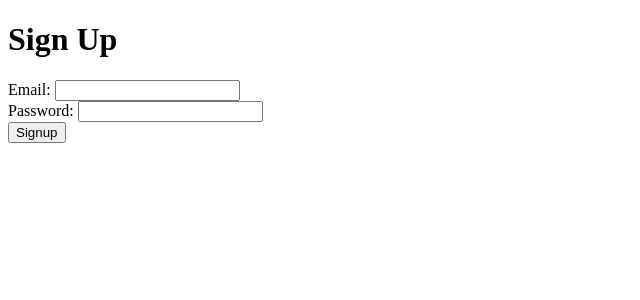
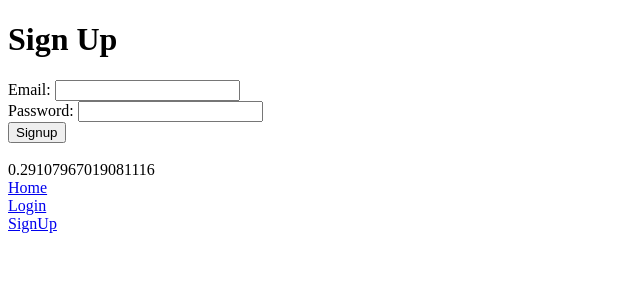
Before and after one commit to mmfallacy/react-login-form, a React (Create React App) app: page /signup in a window 1280 px wide. Shown: the top 300 px of the page, without its empty margins (0-640 px from the left). Built offline with nearby package versions, Linux system fonts and the light colour scheme.

Commit message:
FEAT: Draft Implementation of APIContext (2): Create navigation to other routes, Add indicators of API "Instance UID" on pages to check if instance persists between routes

```diff
--- a/src/App.js
+++ b/src/App.js
@@ -1,4 +1,4 @@
-import {BrowserRouter as Router, Route} from 'react-router-dom';
+import {BrowserRouter as Router, Route, Link} from 'react-router-dom';
 import {Login, SignUp} from './pages'
 import {APIProvider} from './store'
 import {FirebaseAPI} from './utils'
@@ -15,6 +15,8 @@
         <Route exact path="/" component={MockHome}/>
         <Route exact path="/login" component={Login}/>
         <Route exact path="/signup" component={SignUp}/>
+
+        <MockNav />
       </Router>
     </APIProvider>
 
@@ -23,5 +25,11 @@
 
 const MockHome = () => <div>Home</div>
 
+const MockNav = () =>
+    <nav>
+      <Link to="/">Home</Link> <br/>
+      <Link to="/login">Login</Link> <br/>
+      <Link to="/signup">SignUp</Link> <br/>
+    </nav>
 
 export default App;
--- a/src/pages/Login.js
+++ b/src/pages/Login.js
@@ -14,6 +14,9 @@
             <input name="pass" />
             <br/>
             <button>Submit</button>
+            <br/>
+            <br/>
+            <span>{API.instanceUID}</span>
         </form>
     )
 }
--- a/src/pages/SignUp.js
+++ b/src/pages/SignUp.js
@@ -1,7 +1,9 @@
-
+import {useContext} from 'react'
+import {APIContext} from '../store'
 
 export function SignUp(){
 
+    const API = useContext(APIContext)
 
     return (
         <form>
@@ -13,6 +15,9 @@
             <input name="pass" />
             <br/>
             <button>Signup</button>
+            <br/>
+            <br/>
+            <span>{API.instanceUID}</span>
         </form>
     )
 }
```
